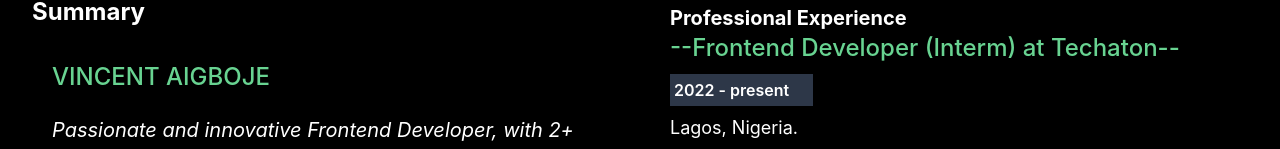
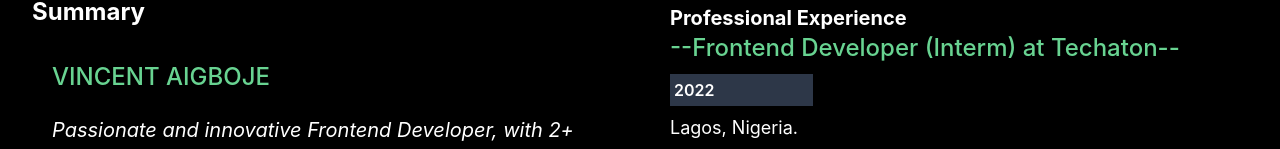
Before and after one commit to vince4559/portfolio, a React (Create React App) app: page /resume in a window 1280 px wide. Shown: the part 190-339 px from the top of the page. Built offline with nearby package versions, Linux system fonts and the light colour scheme.

Commit message:
resume update

```diff
--- a/src/pages/Resume.tsx
+++ b/src/pages/Resume.tsx
@@ -38,7 +38,7 @@ export const Resume = () => {
                --Frontend Developer (Interm) at Techaton--
             </Text>
             <Text fontSize={[10, 12, 14, 16]} textColor={'white'} bg={'gray.700'} w={['50%', '30%', '25%', '25%']} p={'1'} fontWeight={'semibold'}>
-              2022 - present
+              2022
             </Text>
             <Text fontSize={[14, 16, 16, 18]} textColor={'white'}>
               Lagos, Nigeria.
```
